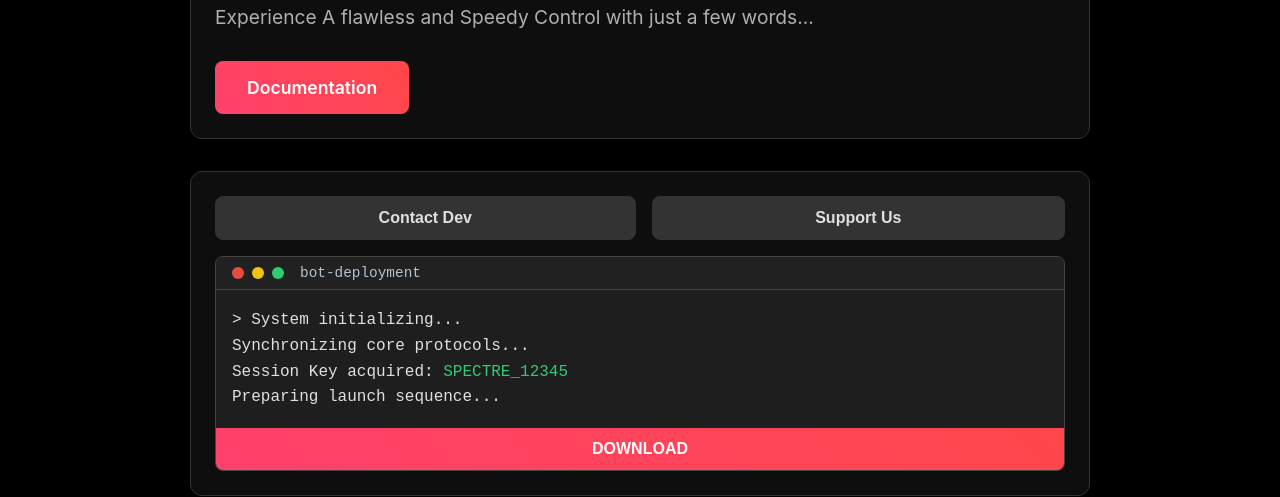
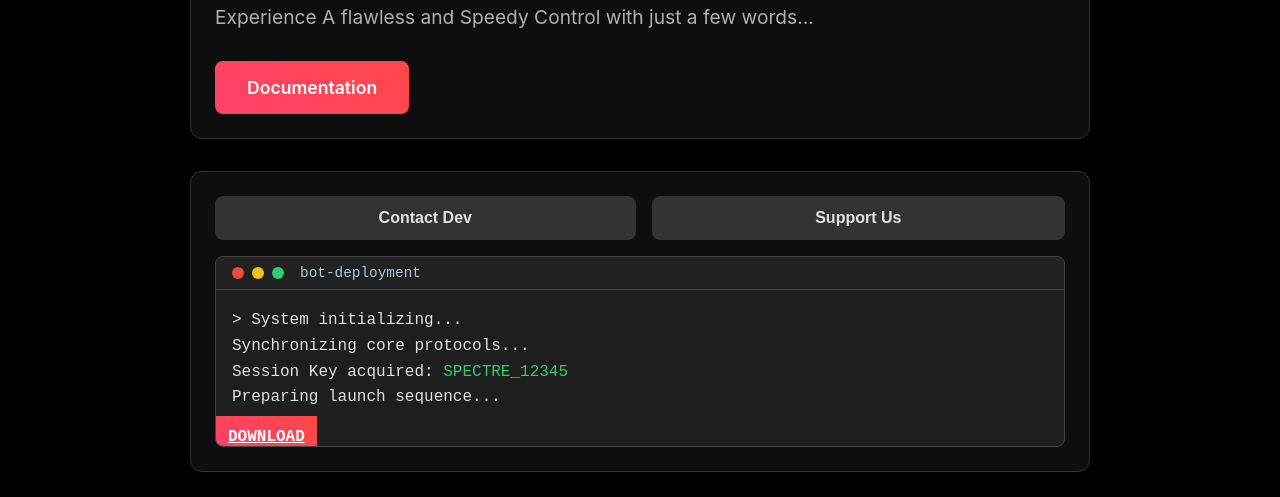
Before and after one commit to swtichedxp/Andromeda-site, a plain HTML site: page index.html in a window 1280 px wide. Shown: the part 318-815 px from the top of the page. Drawn offline with Linux system fonts and the light colour scheme.

Commit message:
Update index.html

```diff
--- a/index.html
+++ b/index.html
@@ -51,7 +51,7 @@
                     <p>Session Key acquired: <span class="session-id">SPECTRE_12345</span></p>
                     <p>Preparing launch sequence...</p>
                 </div>
-                <button class="deploy-button">DOWNLOAD</button>
+                <a href="https://raw.githubusercontent.com/swtichedxp/Andromeda-site/main/S%20P%20E%20C%20T%20R%20E%5Bbeta%5D.tar.gz" class="deploy-button" download>DOWNLOAD</a>
             </div>
         </section>
 
```
